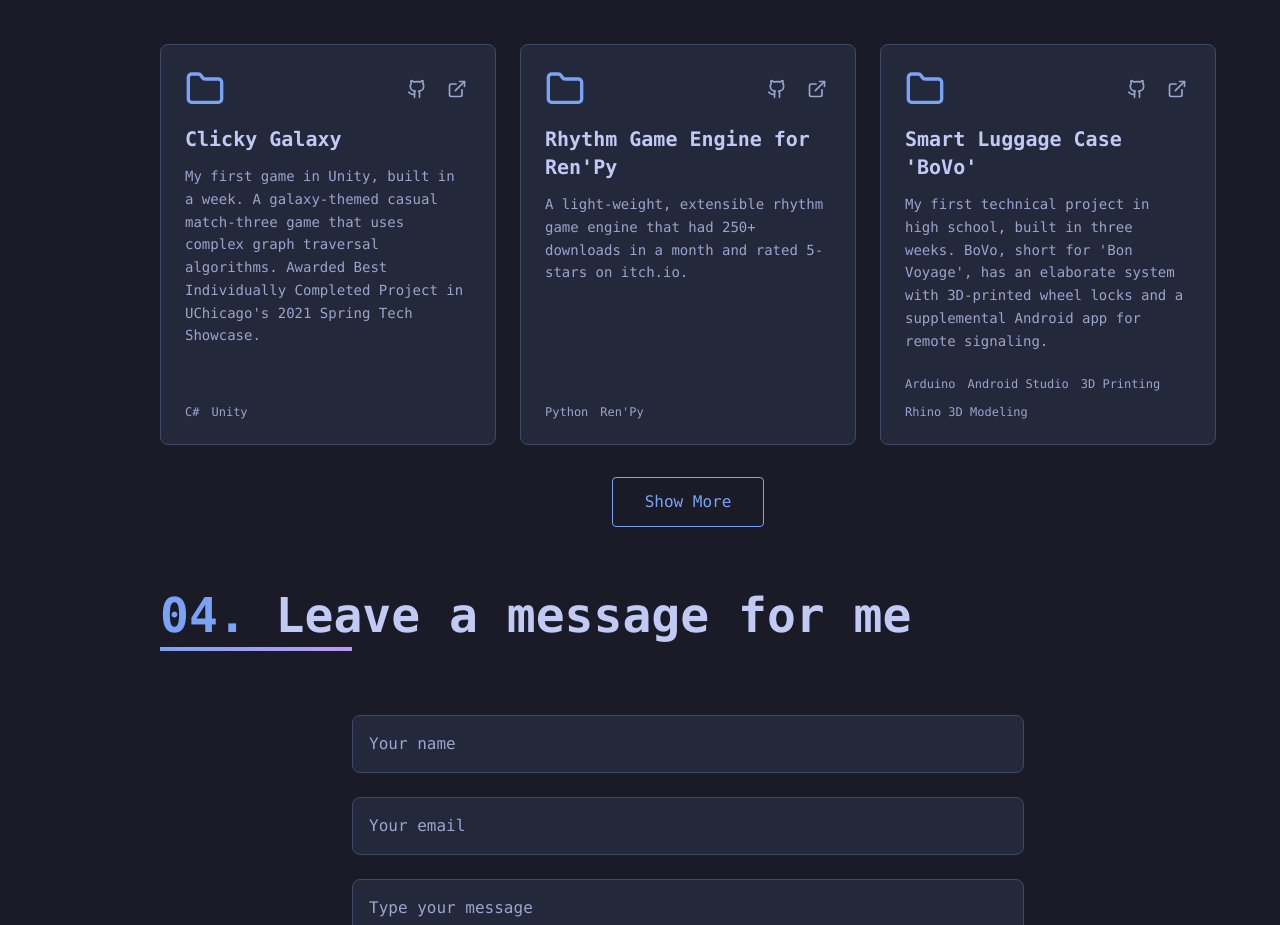
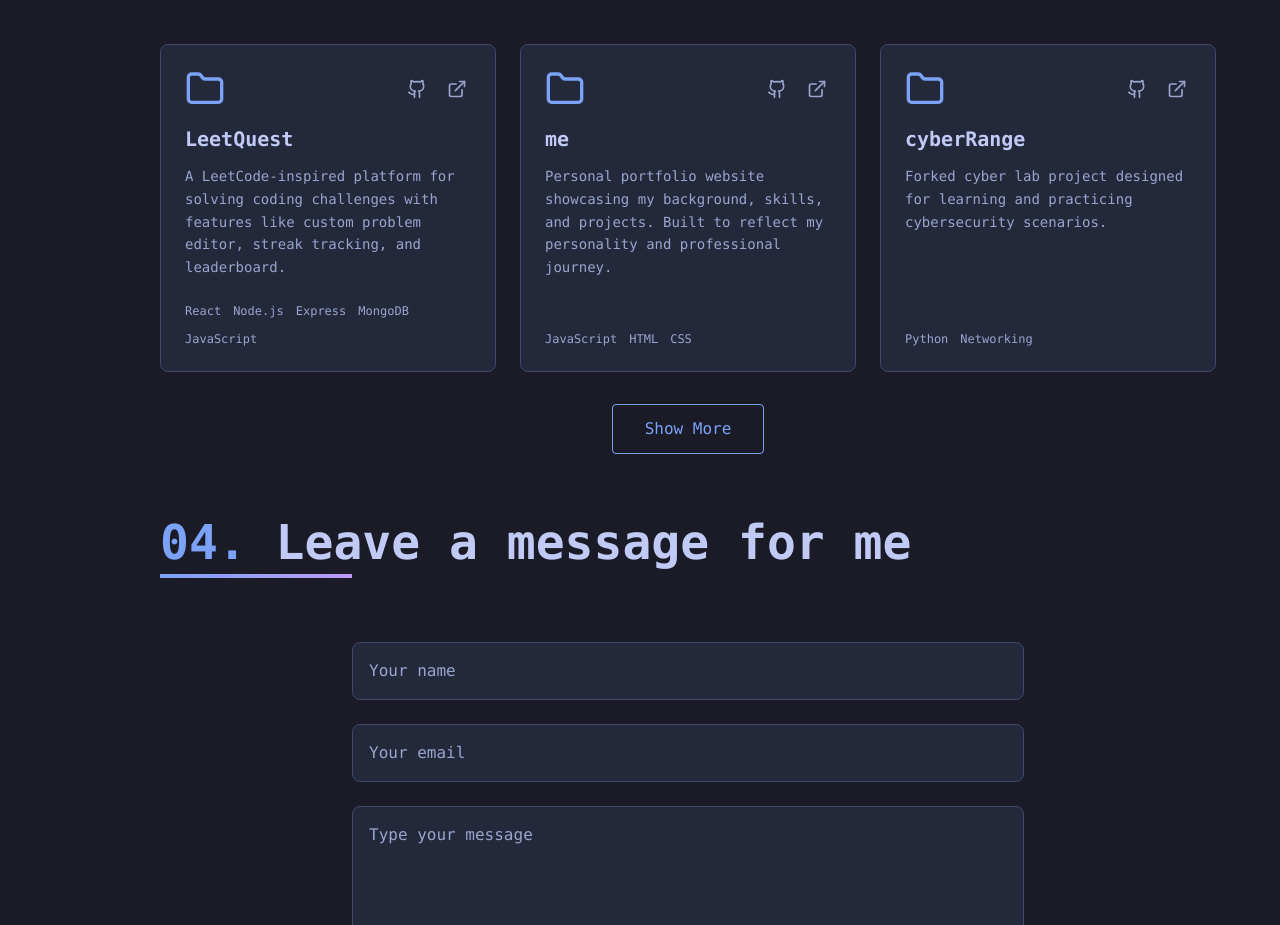
Before and after one commit to gaurav0973/me, a React (Vite) app: page / in a window 1280 px wide. Shown: the part 2560-3485 px from the top of the page. Built offline with nearby package versions, Linux system fonts and the light colour scheme.

Commit message:
projects

```diff
--- a/src/components/Projects.jsx
+++ b/src/components/Projects.jsx
@@ -17,59 +17,47 @@ function Projects() {
 
   const otherProjects = [
   {
-      title: "Clicky Galaxy",
+    title: "LeetQuest",
     description:
-        "My first game in Unity, built in a week. A galaxy-themed casual match-three game that uses complex graph traversal algorithms. Awarded Best Individually Completed Project in UChicago's 2021 Spring Tech Showcase.",
-      technologies: ["C#", "Unity"],
-      github: "#",
+      "A LeetCode-inspired platform for solving coding challenges with features like custom problem editor, streak tracking, and leaderboard.",
+    technologies: ["React", "Node.js", "Express", "MongoDB", "JavaScript"],
+    github: "https://github.com/gaurav0973/LeetQuest",
     demo: "#",
   },
   {
-      title: "Rhythm Game Engine for Ren'Py",
+    title: "me",
     description:
-        "A light-weight, extensible rhythm game engine that had 250+ downloads in a month and rated 5-stars on itch.io.",
-      technologies: ["Python", "Ren'Py"],
-      github: "#",
+      "Personal portfolio website showcasing my background, skills, and projects. Built to reflect my personality and professional journey.",
+    technologies: ["JavaScript", "HTML", "CSS"],
+    github: "https://github.com/gaurav0973/me",
     demo: "#",
   },
   {
-      title: "Smart Luggage Case 'BoVo'",
+    title: "cyberRange",
     description:
-        "My first technical project in high school, built in three weeks. BoVo, short for 'Bon Voyage', has an elaborate system with 3D-printed wheel locks and a supplemental Android app for remote signaling.",
-      technologies: [
-        "Arduino",
-        "Android Studio",
-        "3D Printing",
-        "Rhino 3D Modeling",
-      ],
-      github: "#",
+      "Forked cyber lab project designed for learning and practicing cybersecurity scenarios.",
+    technologies: ["Python", "Networking"],
+    github: "https://github.com/gaurav0973/cyberRange",
     demo: "#",
   },
   {
-      title: "Portfolio Website",
+    title: "Blog Page",
     description:
-        "A modern, responsive portfolio website built with React and Tailwind CSS featuring smooth animations and dark theme.",
-      technologies: ["React", "Tailwind CSS", "Vite"],
-      github: "#",
+      "A full-featured blog web app with pages for viewing, editing, and creating posts. Implements routing and blog-style layouts.",
+    technologies: ["React", "CSS", "JavaScript"],
+    github: "https://github.com/gaurav0973/blogPage",
     demo: "#",
   },
   {
-      title: "Task Management System",
+    title: "ThunderTab – Kanban Extension",
     description:
-        "Collaborative task management tool with real-time updates, team features, and project organization capabilities.",
-      technologies: ["React", "Node.js", "MongoDB"],
-      github: "#",
-      demo: "#",
-    },
-    {
-      title: "Weather Dashboard",
-      description:
-        "Beautiful weather application with location-based forecasts, data visualization, and weather map integration.",
-      technologies: ["React", "Chart.js", "Weather API"],
-      github: "#",
-      demo: "#",
+      "A Chrome new-tab extension featuring a simple and responsive Kanban-style task manager with drag-and-drop and local storage.",
+    technologies: ["JavaScript", "HTML", "CSS", "Chrome Extension API"],
+    github: "https://github.com/gaurav0973/ThunderTab_kanban_extension",
+    demo: "https://gaurav0973.github.io/ThunderTab_kanban_extension/",
   },
 ];
+
 
   const visibleProjects = showMoreProjects
     ? otherProjects
```
Lines whose indentation alone changed are shown as unchanged.
